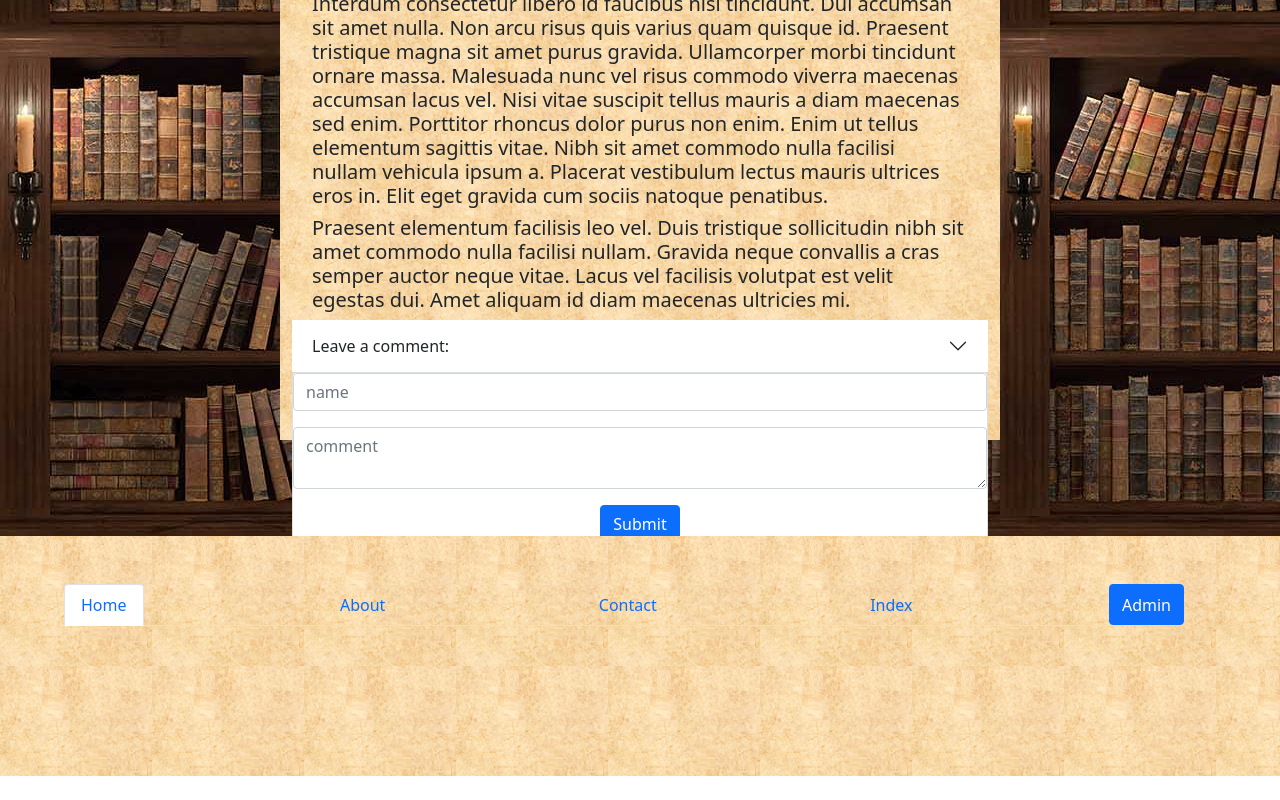
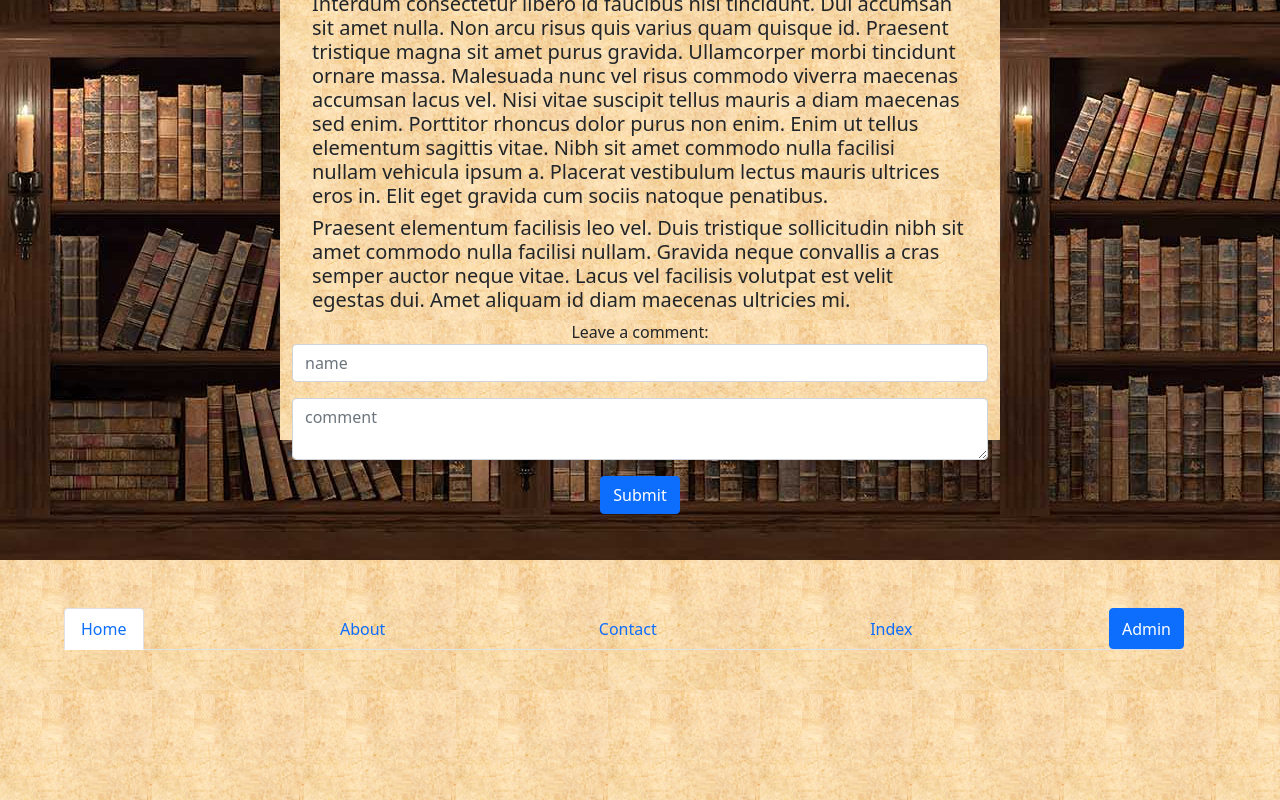
Before and after one commit to Frostypine/React-Blog, a React (Create React App) app: page /page/0 in a window 1280 px wide. Shown: the part 2466-3266 px from the top of the page. Before the commit the page ends 3242 px from the top, so only its background shows below. Built offline with nearby package versions, Linux system fonts and the light colour scheme.

Commit message:
comments :(

```diff
--- a/src/App/App.js
+++ b/src/App/App.js
@@ -24,7 +24,7 @@ const App = () => {
       </header>
       <ScrollToTop smooth />
        <Main/>
-       <br/><br/><br/><br/>
+       <br/><br/><br/><br/><br/>
        <Footer/>
     </div>
   );
--- a/src/App/components/Comments.jsx
+++ b/src/App/components/Comments.jsx
@@ -1,6 +1,6 @@
 import React, {useState} from 'react';
 import './Components.css';
-import { Container, Button, Form, Accordion, Card } from 'react-bootstrap';
+import { Container, Button, Form,  Card } from 'react-bootstrap';
 import { useDispatch,useSelector } from 'react-redux';
 import { useParams } from 'react-router-dom';
 import { addComments, selectComments } from '../../state/commentSlice';
@@ -11,6 +11,7 @@ const Comments = () => {
 
     const dispatch = useDispatch();
     const commentList = useSelector(selectComments); // get list of comments from redux
+    console.log(commentList)
     const storeCommentList = () => dispatch(addComments([...commentList, comment]));
   // local state (component and children)
   const [comment, setComment] = useState({});
@@ -39,14 +40,14 @@ const Comments = () => {
    }
 
     return (
-        <div>
+
         <Container className='commentForm'>
-            <Accordion>
+            <div>
 
-              <Accordion.Header>
+              <div>
                   Leave a comment:
-              </Accordion.Header>
-              <Accordion.Item eventKey="e">
+              </div>
+              <div eventKey="e">
               <Form onSubmit={onSubmit}>
                 <Form.Group className ="mb-3" controlId='exampleForm.ControlInput1'>
                       <Form.Control name="name" placeholder="name" onChange={updateField}/>
@@ -57,9 +58,9 @@ const Comments = () => {
 
                    <Button type="Submit">Submit</Button>
               </Form>
-                </Accordion.Item>
+                </div>
 
- <Accordion.Item className="commentBox">
+ <div className="commentBox">
         {commentList.map((entry,i) => {
             if (entry.index === index){// this is to make sure the comments only land on the correct blog
             //
@@ -74,10 +75,10 @@ const Comments = () => {
 
         )  }}
         )}
- </Accordion.Item>
- </Accordion>
+ </ div>
+ </div>
     </Container>
-        </div>
+
     )
 }
 export default Comments;
--- a/src/App/components/Components.css
+++ b/src/App/components/Components.css
@@ -3,8 +3,12 @@
    Array Bootcamp Fall 2021
    Katie Greenwald
 */
-
-
+.commentBox{
+    background-color: white;
+}
+.commentForm{
+    z-index: 2;
+}
 .par-box{
     height: 12rem;
     overflow: scroll;
```
Also changed, not shown: 1 other file (tests, documents, lock files or other folders).
